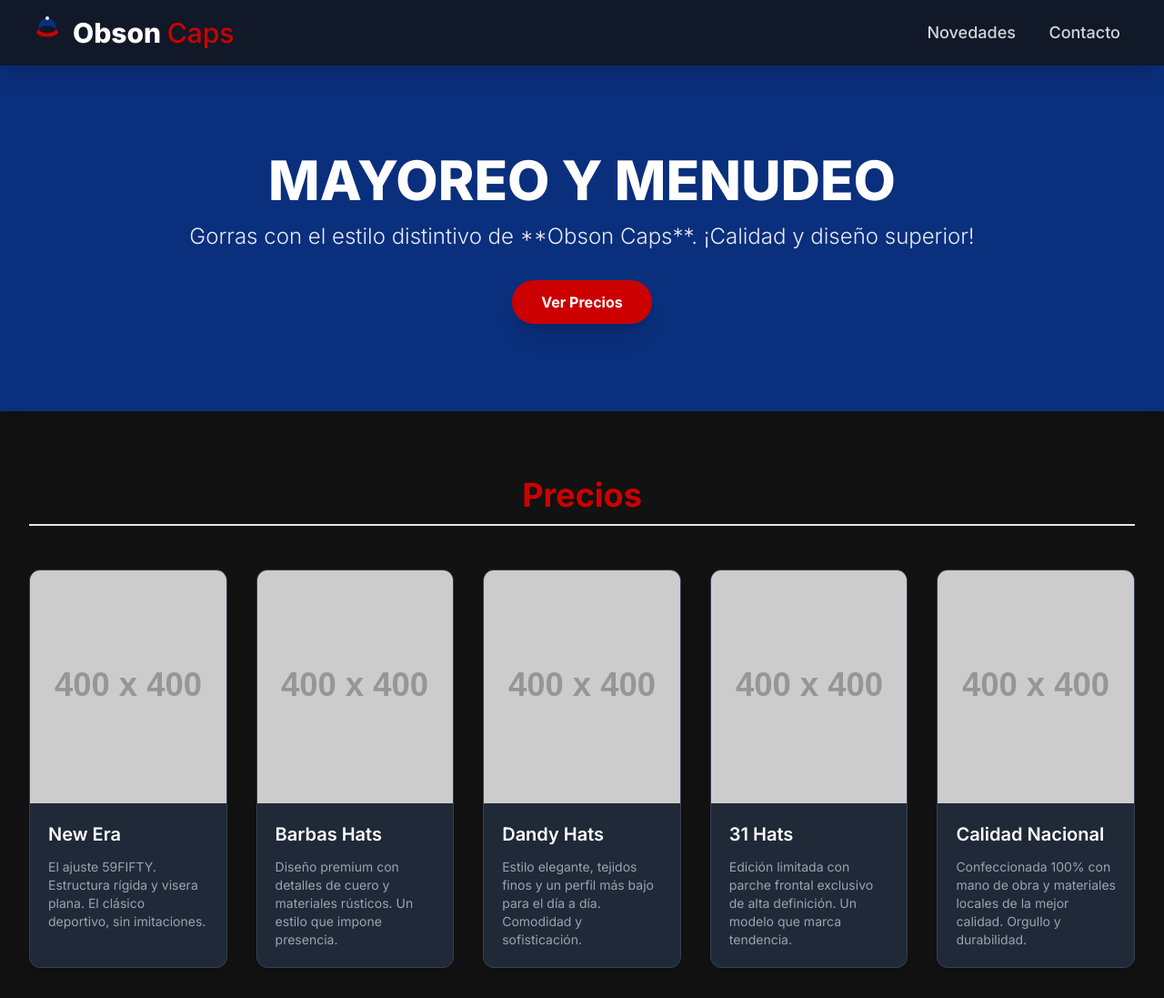
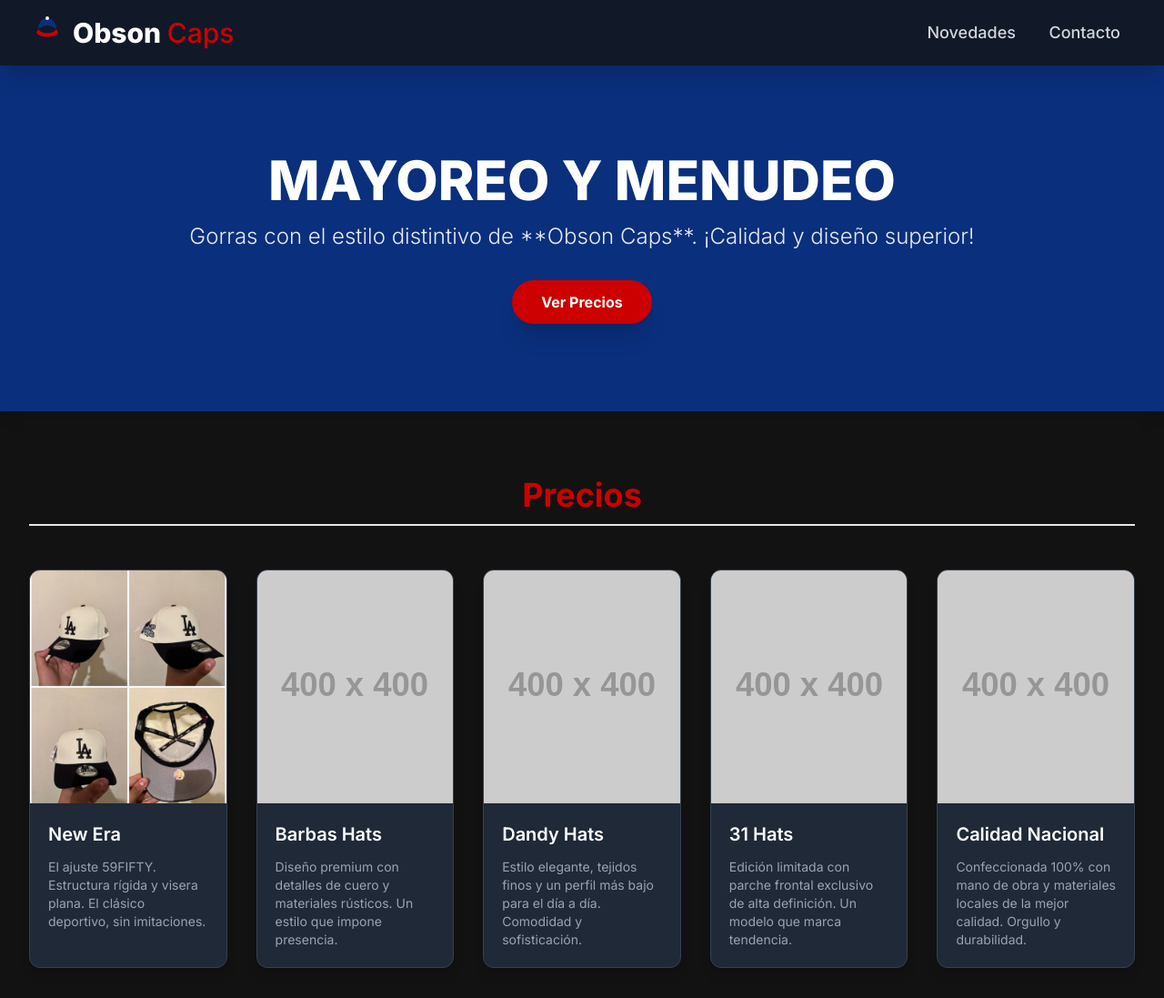
Before and after one commit to castroesquerbenjamin-design/Obson-Caps, a plain HTML site: page index.html in a window 1280 px wide. Shown: the top 1097 px of the page at 91% size. Drawn offline with nearby package versions, Linux system fonts and the light colour scheme; placeholder pictures from the web are drawn by us.

Commit message:
Update index.html

```diff
--- a/index.html
+++ b/index.html
@@ -111,7 +111,7 @@
 
                         Ejemplo de URL de foto: https://tu-sitio.com/imagenes/gorra-new-era-modelo-azul.jpg
                     -->
-                    <img src="https://placehold.co/400x400/0a2f7c/FFFFFF?text=New+Era"
+                    <img src="https://raw.githubusercontent.com/castroesquerbenjamin-design/Obson-Caps/refs/heads/main/1.jfif"
                          alt="Gorra New Era"
                          class="w-full h-full object-cover">
                 </div>
@@ -222,4 +222,5 @@
         });
     </script>
 </body>
+
 </html>
```
